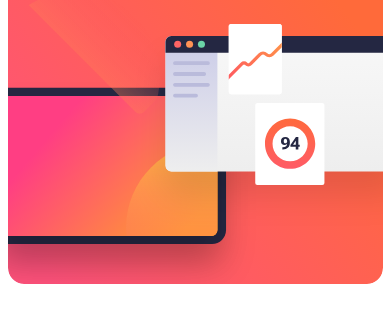
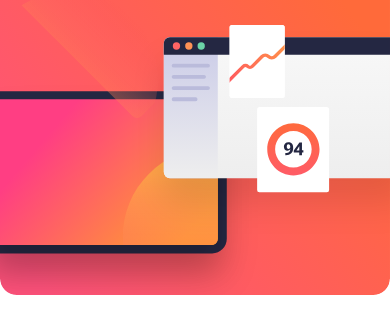
Before and after one commit to giuseppecapraro/newsletter-sign-up-with-success-message, a plain HTML site: page index.html in a window 390 px wide. Shown: the top 326 px of the page. Drawn offline with nearby package versions, Linux system fonts and the light colour scheme.

Commit message:
Add files via upload

```diff
--- a/style.css
+++ b/style.css
@@ -203,15 +203,14 @@ ul{
         justify-content: center;
         align-items: center;
         padding: 0;
-        max-width: 100%;
+        width: 100%;
         height: auto;
     }
 
     .mobile-img img{
-
         margin: 0 0 3rem 0;
         padding: 0;
-        max-width: 100%;
+        width: 100%;
         height: auto;
     }
 
@@ -259,7 +258,6 @@ ul{
         left: auto;
         color: rgb(255, 84, 84);
         font-size: smaller;
-
     }
 
     .card-form input{
```
